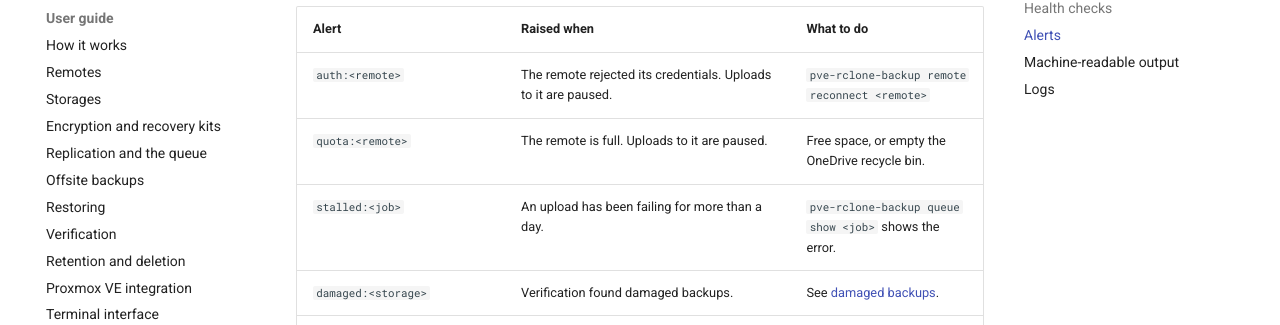
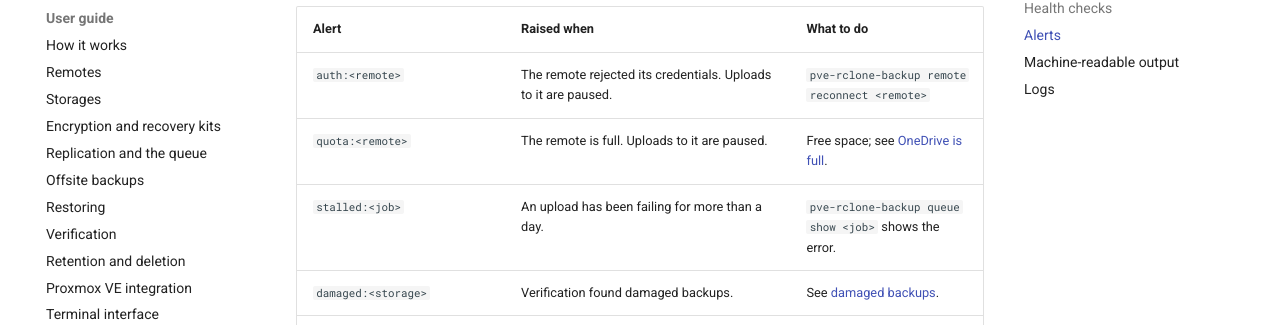
Before and after one commit to ariedotcodotnz/pve-rclone-backup, an MkDocs documentation site: the page built from docs/guide/monitoring.md, in a window 1280 px wide and 900 px high, scrolled down 1031 px. Shown: the part 127-452 px from the top of the window. Built offline with MkDocs 1.6.1 and Material for MkDocs 9.7.7, drawn with Linux system fonts in a browser that asks for light colours; comment, search, counter and statistics services are not loaded.

Commit message:
Update monitoring guide with link to troubleshoot OneDrive quota issues

```diff
--- a/docs/guide/monitoring.md
+++ b/docs/guide/monitoring.md
@@ -45,7 +45,7 @@ The daemon raises alerts for problems that need you, and clears them when the pr
 | Alert | Raised when | What to do |
 |---|---|---|
 | `auth:<remote>` | The remote rejected its credentials. Uploads to it are paused. | `pve-rclone-backup remote reconnect <remote>` |
-| `quota:<remote>` | The remote is full. Uploads to it are paused. | Free space, or empty the OneDrive recycle bin. |
+| `quota:<remote>` | The remote is full. Uploads to it are paused. | Free space; see [OneDrive is full](troubleshooting.md#onedrive-is-full). |
 | `stalled:<job>` | An upload has been failing for more than a day. | `pve-rclone-backup queue show <job>` shows the error. |
 | `damaged:<storage>` | Verification found damaged backups. | See [damaged backups](verification.md#damaged-backups). |
 | `damaged:<storage>:<backup>` | A content verification of a backup failed. | As above. |
```
